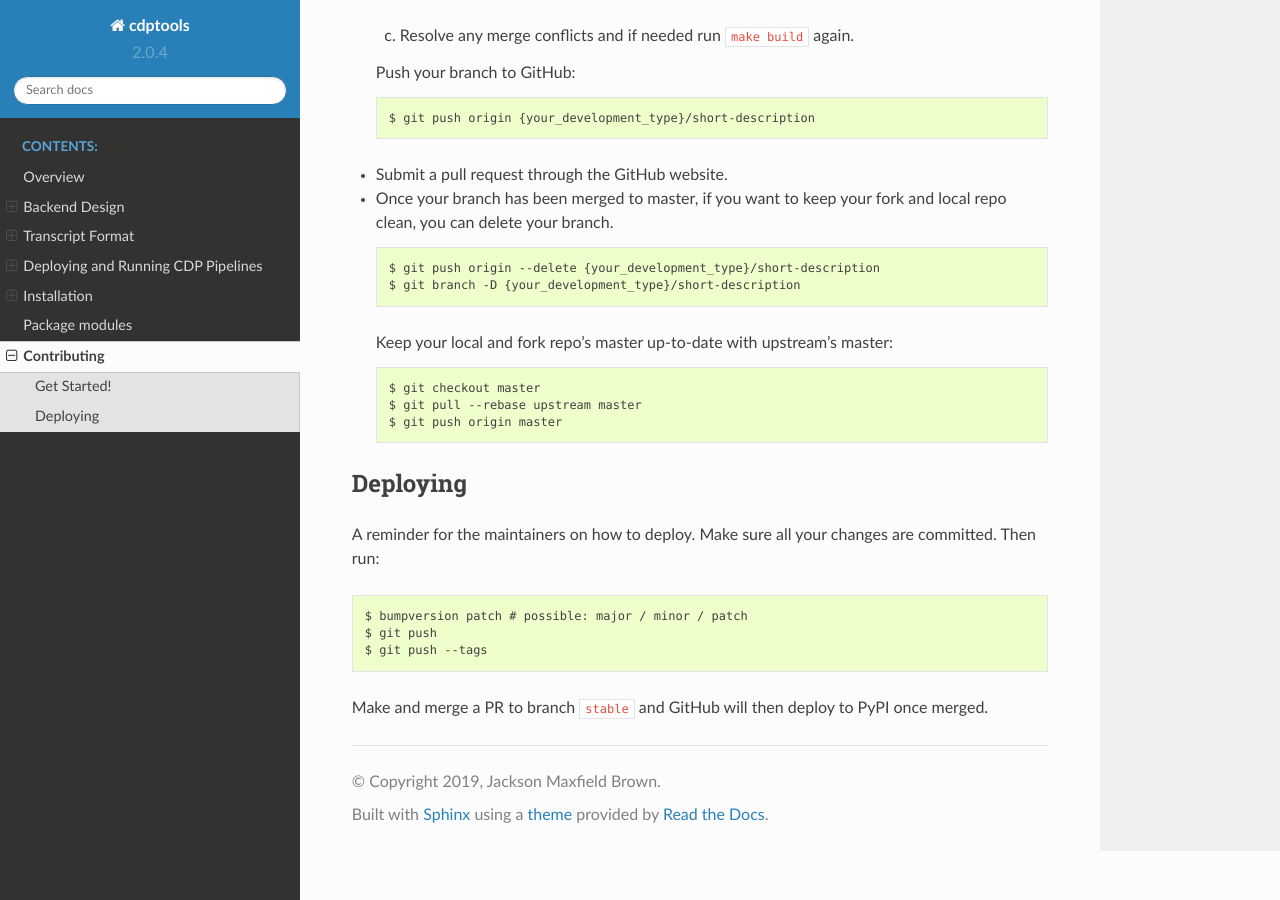
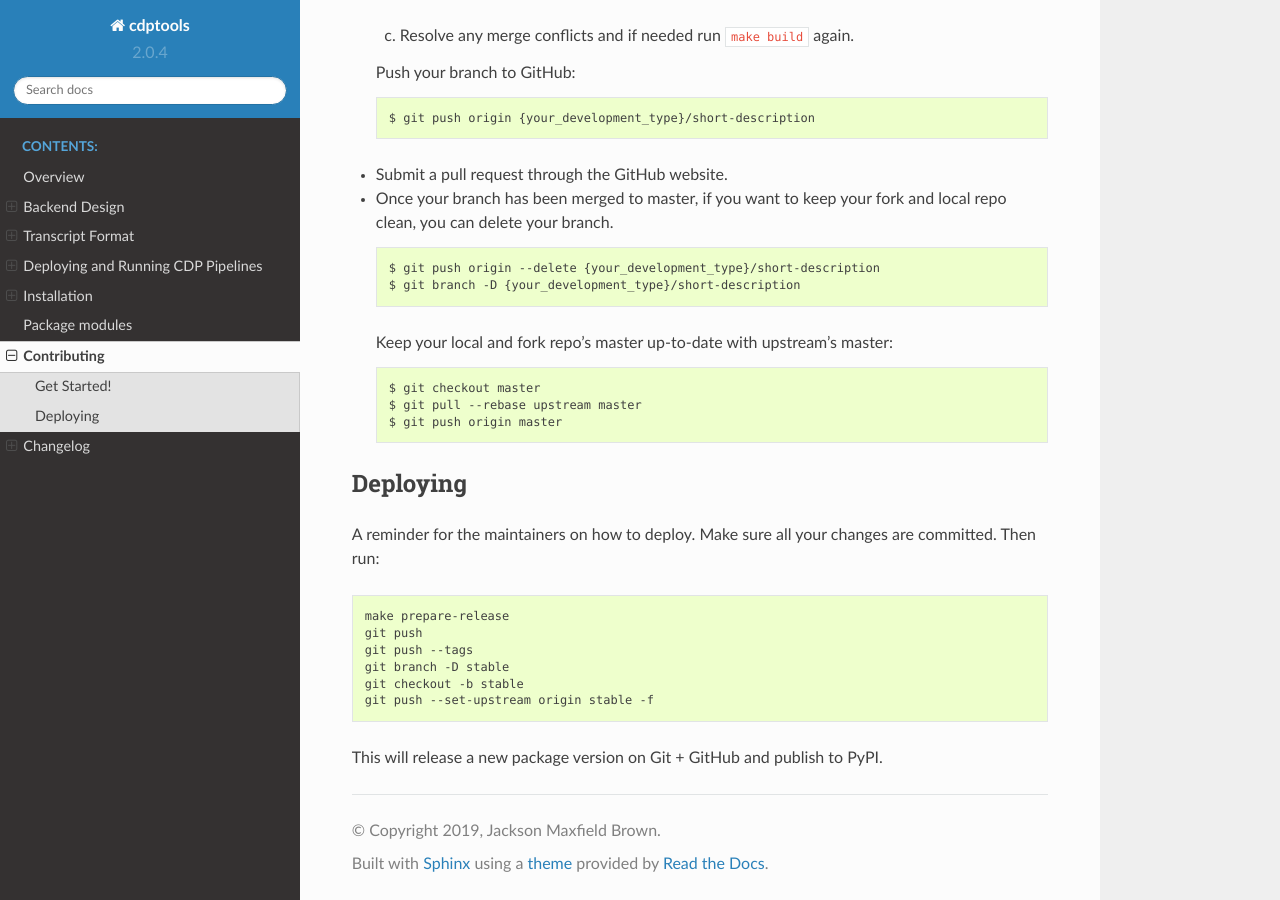
Before and after one commit to CouncilDataProject/cdptools_v2, a Sphinx documentation site: the page built from docs/contributing.rst, in a window 1280 px wide and 900 px high, scrolled down 1534 px. Built offline with Sphinx 7.4.7 and the Read the Docs theme 2.0.0, drawn with Linux system fonts in a browser that asks for light colours; pages that are not in the unit, such as notebooks, are missing from menus.

Commit message:
Add changelog generation to workflows and include required deps

````diff
--- a/CONTRIBUTING.md
+++ b/CONTRIBUTING.md
@@ -89,10 +89,13 @@
 Make sure all your changes are committed.
 Then run:
 
-```
-$ bumpversion patch # possible: major / minor / patch
-$ git push
-$ git push --tags
+```bash
+make prepare-release
+git push
+git push --tags
+git branch -D stable
+git checkout -b stable
+git push --set-upstream origin stable -f
 ```
 
-Make and merge a PR to branch `stable` and GitHub will then deploy to PyPI once merged.
+This will release a new package version on Git + GitHub and publish to PyPI.
--- a/docs/index.rst
+++ b/docs/index.rst
@@ -1,5 +1,5 @@
 Welcome to cdptools's documentation!
-======================================
+====================================
 
 .. toctree::
    :hidden:
@@ -13,6 +13,7 @@
    installation
    Package modules <modules>
    contributing
+   changelog
 
 .. mdinclude:: ../README.md
 
--- a/setup.py
+++ b/setup.py
@@ -24,6 +24,7 @@
     "bumpversion>=0.5.3",
     "coverage>=5.0a4",
     "flake8>=3.7.7",
+    "gitchangelog>=3.0.4",
     "ipython>=7.5.0",
     "m2r>=0.2.1",
     "pytest>=4.3.0",
````
Also changed, not shown: docs/changelog.rst (added, +90 -0 lines), 3 other files.
